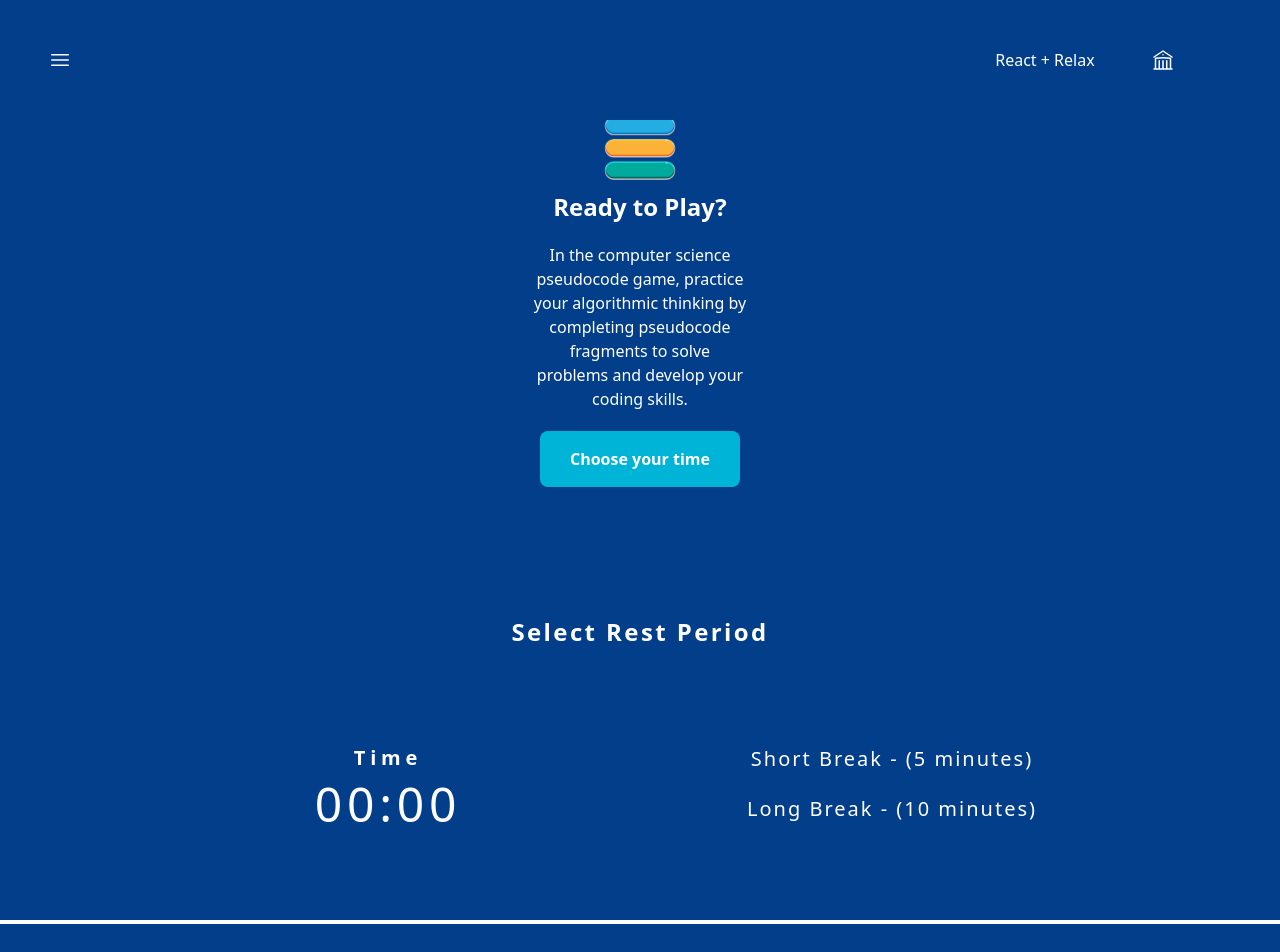
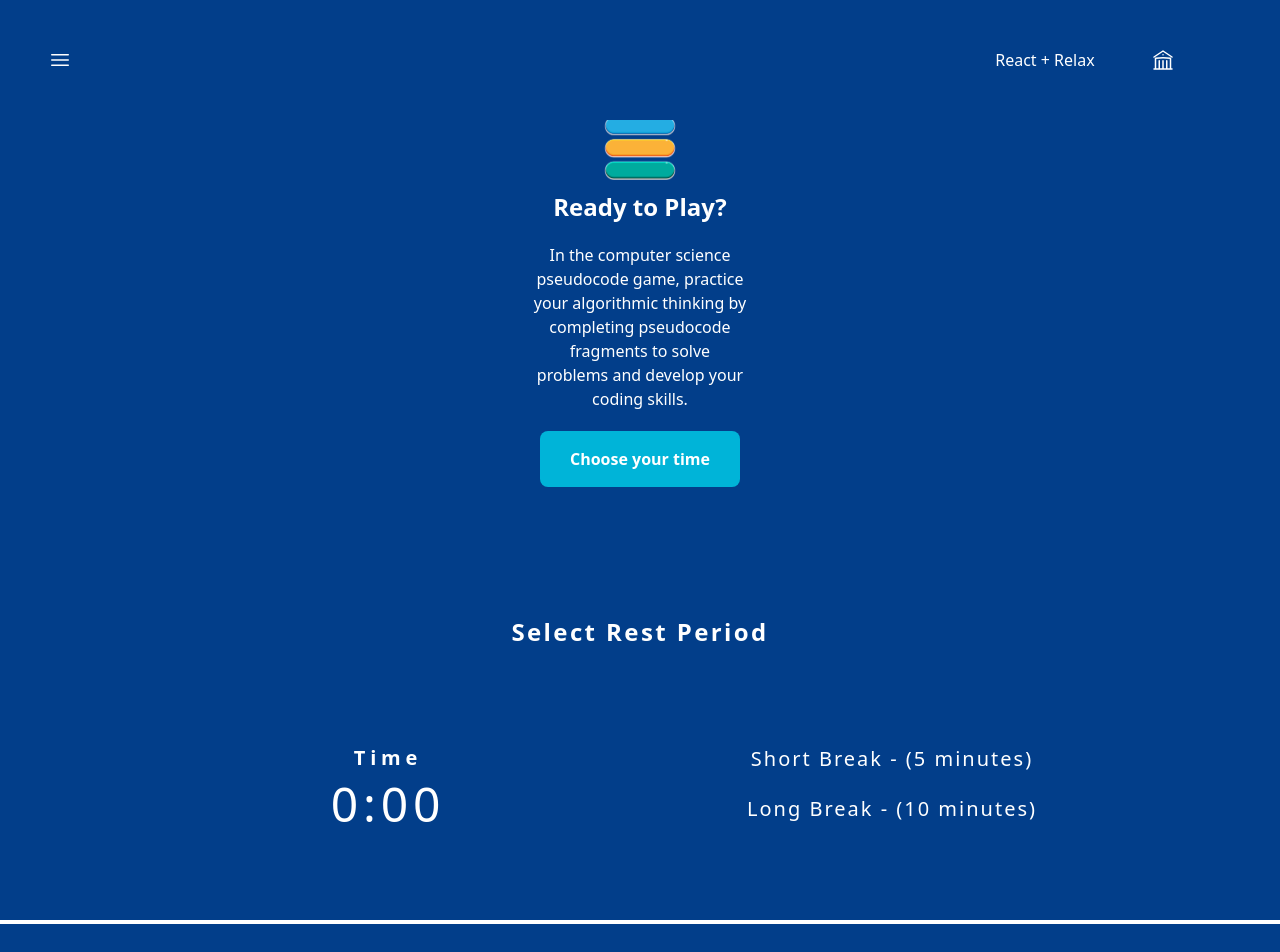
Before and after one commit to ishaaq08/react-and-relax, a React (Vite) app in the folder client/: page /games/how-to-play/fill-in-the-blanks in a window 1280 px wide. Shown: the top 952 px of the page. Built offline with nearby package versions, Linux system fonts and the light colour scheme.

Commit message:
Changes to the timer on the how to play page

```diff
--- a/client/src/components/Settings/index.jsx
+++ b/client/src/components/Settings/index.jsx
@@ -32,11 +32,7 @@ export default function index() {
     setDifficulty(e.target.value);
   }
 
-  const minutes = breakLength/60
-console.log(breakLength);
-
-  console.log(language);
-  console.log(difficulty);
+  const minutes = breakLength/60 // 5
 
   return (
     <div className="max-w-[1500px] mx-auto">
@@ -46,9 +42,9 @@ console.log(breakLength);
       <div className="grid mb-24 max-w-[1000px] mx-auto grid-cols-2 gap-2 text-white bg-[#023E8A] grid-rows-2 ">
         <div className="row-span-2 h-full text-5xl flex justify-center flex-col items-center tracking-widest">
           <h2 className="text-xl font-bold mb-2">Time</h2>
-          {breakLength.toString().length == 1
-            ? `0${breakLength}:00`
-            : `${breakLength}:00`}
+          {minutes.length == 1
+            ? `0${minutes}:00`
+            : `${minutes}:00`}
         </div>
 
         <div className="flex mb-2 justify-center  items-center text-xl">
--- a/client/src/components/Timer/index.jsx
+++ b/client/src/components/Timer/index.jsx
@@ -2,7 +2,7 @@ import React, { useEffect, useState} from 'react'
 import { useData } from '../../contexts'
 
 export default function index() {
-    const [time, setTime] = useState(1*60)
+    const [time, setTime] = useState(25*60)
     const { breakLength } = useData()
     const {session, setSession} = useData()
 
--- a/client/src/pages/FillInTheBlanksPage/index.jsx
+++ b/client/src/pages/FillInTheBlanksPage/index.jsx
@@ -5,9 +5,6 @@ import { useData } from '../../contexts';
 const Index = () => {
   const { questions, setQuestions, language, difficulty } = useData();
   const { session } = useData()
-  // language state
-  // difficulty state
-
   const [currentQ, setCurrentQ] = useState([]);
   const [currentQIndex, setCurrentQIndex] = useState(0);
   const [showIncorrectMessage, setShowIncorrectMessage] = useState(false);
@@ -85,7 +82,10 @@ const Index = () => {
           </div>
 
           <div className="incorrect-answer-message mt-5 text-2xl">
-            {showIncorrectMessage && <p>Incorrect answer. Please try again</p>}
+            {/* Purpose of && > Renders the p tag only if the condition is true doesn't render anything if the condition is not met
+            setTimeout(() => {})
+            */}
+            {showIncorrectMessage && <p id="error-message">Incorrect answer. Please try again</p> }
           </div>
         </div>
       ) : (
```
